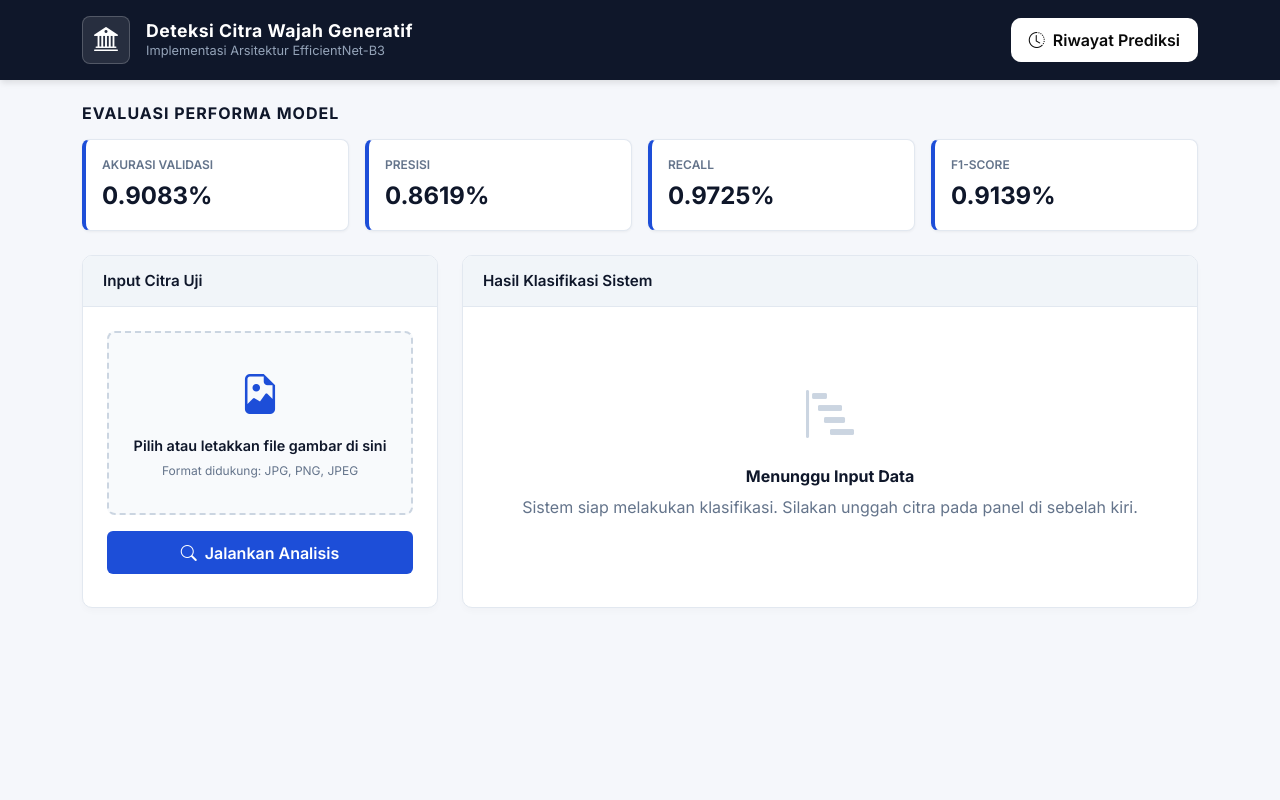
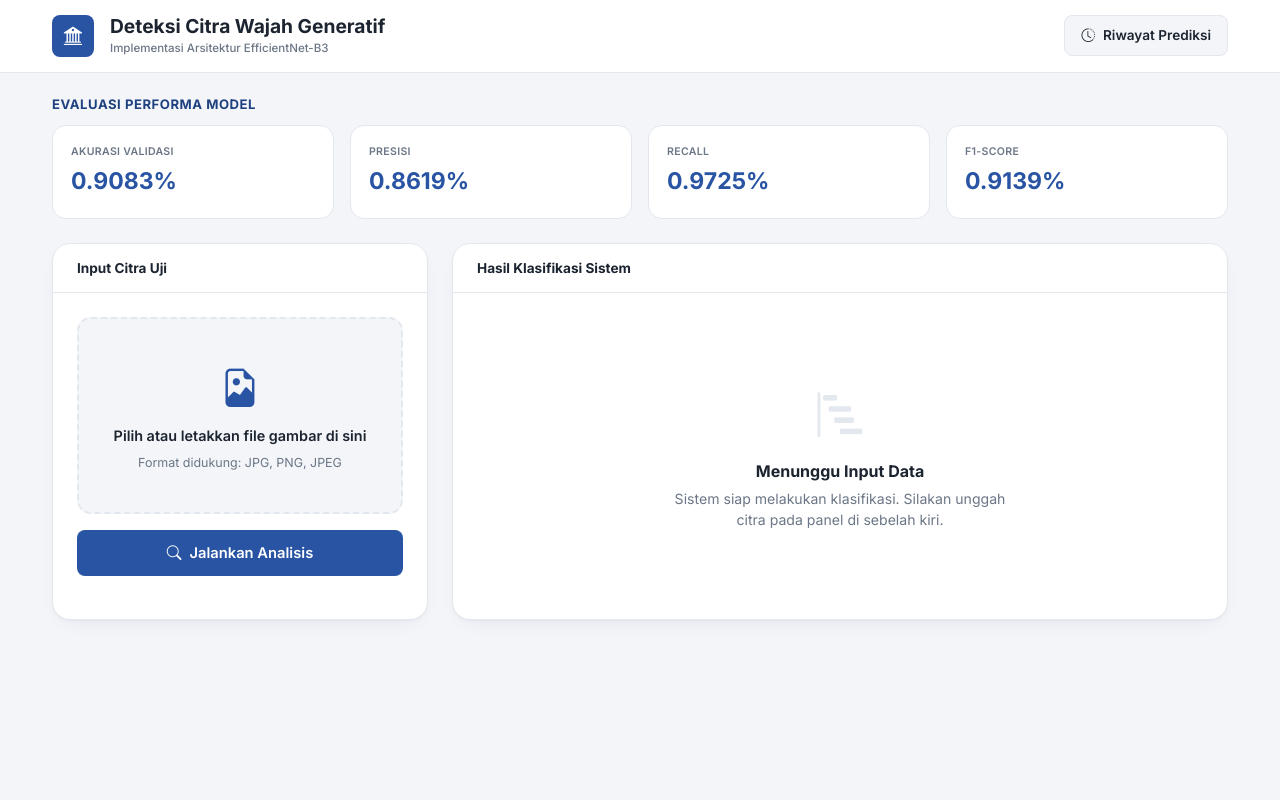
Before and after one commit to AgungDwi2021/ai-face-detector, a Flask app: page / in a window 1280 px wide. Run offline with Flask 3, Linux system fonts and the light colour scheme.

Commit message:
Update style.css

```diff
--- a/static/css/style.css
+++ b/static/css/style.css
@@ -1,329 +1,604 @@
-/* =========================================
-   SKRIPSI UI/UX DESIGN SYSTEM
-   Author: (Nama Anda)
-   Tema: Academic Research Dashboard
-========================================= */
 
 :root {
-    /* Color Palette - Kesan Profesional & Ilmiah */
-    --primary-dark: #0f172a;    /* Navy tua untuk header */
-    --primary-main: #1d4ed8;    /* Biru untuk tombol aktif */
-    --bg-page: #f8fafc;         /* Background halaman agak abu */
-    --card-bg: #ffffff;         /* Background panel murni putih */
-    --text-main: #334155;       /* Teks utama (tidak terlalu hitam solid) */
-    --text-muted: #64748b;      /* Teks keterangan tambahan */
-    --border-color: #e2e8f0;    /* Garis pemisah tipis */
+  --color-bg: #f3f5f9;
+  --color-surface: #ffffff;
+  --color-border: #e3e7ee;
+  --color-primary: #2954a3;
+  --color-primary-dark: #1f4180;
+  --color-text: #1c2430;
+  --color-text-muted: #6b7686;
+  --color-success: #1a9e5c;
+  --color-success-bg: #e7f7ef;
+  --color-danger: #d43b3b;
+  --color-danger-bg: #fdeceb;
+  --color-warning: #b8790c;
+  --color-warning-bg: #fef4e3;
 
-    /* Semantic Colors */
-    --color-real: #10b981;      /* Hijau Aman */
-    --color-fake: #ef4444;      /* Merah Bahaya */
-    --color-warn: #f59e0b;      /* Kuning Peringatan */
+  --radius-sm: 8px;
+  --radius-md: 14px;
+  --radius-lg: 18px;
+
+  --shadow-card: 0 1px 2px rgba(20, 30, 50, 0.04), 0 8px 24px -12px rgba(20, 30, 50, 0.10);
+
+  --max-layout-width: 1200px;
+}
+
+* {
+  box-sizing: border-box;
+}
+
+html,
+body {
+  min-height: 100%;
 }
 
 body {
-    font-family: 'Inter', sans-serif;
-    background-color: var(--bg-page);
-    color: var(--text-main);
+  font-family: "Inter", -apple-system, BlinkMacSystemFont, "Segoe UI", sans-serif;
+  background: var(--color-bg);
+  color: var(--color-text);
+  font-size: 15px;
+  line-height: 1.55;
   -webkit-font-smoothing: antialiased;
 }
 
-/* Membatasi lebar maksimal agar rapi di monitor lebar dosen */
 .max-layout-width {
-    max-width: 1140px;
-    margin: 0 auto;
+  max-width: var(--max-layout-width);
+  margin-left: auto;
+  margin-right: auto;
 }
 
-/* =========================================
-   1. ACADEMIC HEADER
-========================================= */
+/* ==========================================================================
+   Navbar
+   ========================================================================== */
+
 .academic-navbar {
-    background-color: var(--primary-dark);
-    color: white;
-    padding: 1rem 0;
-    box-shadow: 0 4px 6px -1px rgba(0, 0, 0, 0.1);
+  background: var(--color-surface);
+  border-bottom: 1px solid var(--color-border);
+  padding: 14px clamp(16px, 4vw, 32px);
+}
+
+.navbar-brand-group {
+  min-width: 0; /* allow text truncation on narrow screens */
 }
 
 .university-logo-placeholder {
-    width: 48px;
-    height: 48px;
-    background-color: rgba(255,255,255,0.1);
-    border-radius: 8px;
+  width: 42px;
+  height: 42px;
+  border-radius: var(--radius-sm);
+  background: var(--color-primary);
+  color: #fff;
   display: flex;
   align-items: center;
   justify-content: center;
-    font-size: 1.5rem;
-    border: 1px solid rgba(255,255,255,0.2);
+  font-size: 1.15rem;
+}
+
+.navbar-text-group {
+  min-width: 0;
 }
 
 .navbar-title {
-    font-size: 1.1rem;
+  font-size: clamp(0.9rem, 1.3vw + 0.5rem, 1.2rem);
   font-weight: 700;
   margin: 0;
-    letter-spacing: 0.5px;
+  line-height: 1.25;
+  white-space: normal;
+  overflow-wrap: anywhere;
 }
 
 .navbar-subtitle {
-    font-size: 0.8rem;
-    color: #94a3b8;
-    margin: 0;
+  font-size: 0.72rem;
+  color: var(--color-text-muted);
+  margin: 2px 0 0;
+  font-weight: 500;
 }
 
-/* =========================================
-   2. EVALUATION METRICS CARDS
-========================================= */
+.history-btn {
+  display: inline-flex;
+  align-items: center;
+  gap: 8px;
+  padding: 9px 16px;
+  border-radius: var(--radius-sm);
+  background: var(--color-bg);
+  border: 1px solid var(--color-border);
+  color: var(--color-text);
+  font-weight: 600;
+  font-size: 0.85rem;
+  text-decoration: none;
+  white-space: nowrap;
+  transition: background 0.15s ease, border-color 0.15s ease;
+}
+
+.history-btn:hover {
+  background: #eaeef5;
+  border-color: #d5dbe6;
+  color: var(--color-text);
+}
+
+/* ==========================================================================
+   Section headings / metrics
+   ========================================================================== */
+
 .section-title {
-    font-size: 1rem;
   font-weight: 700;
-    color: var(--primary-dark);
-    margin-bottom: 1rem;
+  font-size: 0.82rem;
   text-transform: uppercase;
-    letter-spacing: 1px;
+  letter-spacing: 0.04em;
+  color: #1f4180;
+  margin-bottom: 12px;
 }
 
 .eval-card {
-    background: var(--card-bg);
-    border: 1px solid var(--border-color);
-    border-radius: 8px;
-    padding: 1rem;
+  background: var(--color-surface);
+  border: 1px solid var(--color-border);
+  border-radius: var(--radius-md);
+  padding: clamp(12px, 2vw, 18px);
   display: flex;
   flex-direction: column;
-    border-left: 4px solid var(--primary-main);
-    box-shadow: 0 1px 3px rgba(0,0,0,0.05);
+  gap: 4px;
+  height: 100%;
 }
 
 .eval-label {
-    font-size: 0.75rem;
-    color: var(--text-muted);
+  font-size: 0.66rem;
   font-weight: 600;
+  color: var(--color-text-muted);
   text-transform: uppercase;
+  letter-spacing: 0.03em;
 }
 
 .eval-value {
-    font-size: 1.5rem;
+  font-size: clamp(1.05rem, 1.8vw, 1.45rem);
   font-weight: 700;
-    color: var(--primary-dark);
-    margin-top: 4px;
+  color: var(--color-primary);
 }
 
-/* =========================================
-   3. DASHBOARD PANELS
-========================================= */
+/* ==========================================================================
+   Dashboard panels
+   ========================================================================== */
+
 .dashboard-panel {
-    background: var(--card-bg);
-    border: 1px solid var(--border-color);
-    border-radius: 10px;
+  background: var(--color-surface);
+  border: 1px solid var(--color-border);
+  border-radius: var(--radius-lg);
+  box-shadow: var(--shadow-card);
   overflow: hidden;
-    box-shadow: 0 4px 6px rgba(0,0,0,0.02);
+  display: flex;
+  flex-direction: column;
 }
 
 .panel-heading {
-    background-color: #f1f5f9;
-    padding: 1rem 1.25rem;
   margin: 0;
-    font-size: 0.95rem;
-    font-weight: 600;
-    color: var(--primary-dark);
-    border-bottom: 1px solid var(--border-color);
+  padding: 16px clamp(16px, 3vw, 24px);
+  border-bottom: 1px solid var(--color-border);
+  font-weight: 700;
+  font-size: 0.85rem;
 }
 
 .panel-body {
-    padding: 1.5rem;
+  padding: clamp(16px, 3vw, 24px);
+  flex: 1;
 }
 
-/* =========================================
-   4. UPLOAD AREA (Form)
-========================================= */
+/* ==========================================================================
+   Upload dropzone
+   ========================================================================== */
+
 .upload-dropzone {
-    border: 2px dashed #cbd5e1;
-    border-radius: 8px;
-    padding: 2rem 1rem;
+  position: relative;
+  border: 2px dashed var(--color-border);
+  border-radius: var(--radius-md);
+  padding: clamp(24px, 6vw, 40px) 16px;
   text-align: center;
-    background-color: #f8fafc;
-    position: relative;
-    cursor: pointer;
-    transition: all 0.2s ease;
+  display: flex;
+  flex-direction: column;
+  align-items: center;
+  gap: 6px;
+  background: var(--color-bg);
+  transition: border-color 0.15s ease, background 0.15s ease;
+  min-height: 160px;
+  justify-content: center;
 }
 
 .upload-dropzone:hover {
-    border-color: var(--primary-main);
-    background-color: #eff6ff;
+  border-color: var(--color-primary);
+  background: #eef2fa;
 }
 
 .upload-dropzone input[type="file"] {
   position: absolute;
+  inset: 0;
   width: 100%;
   height: 100%;
-    top: 0;
-    left: 0;
   opacity: 0;
   cursor: pointer;
 }
 
 .dropzone-icon {
-    font-size: 2.5rem;
-    color: var(--primary-main);
-    display: block;
-    margin-bottom: 10px;
+  font-size: clamp(1.8rem, 5vw, 2.4rem);
+  color: var(--color-primary);
 }
 
 .dropzone-text {
-    display: block;
   font-weight: 600;
   font-size: 0.9rem;
-    color: var(--primary-dark);
 }
 
 .dropzone-hint {
-    font-size: 0.75rem;
-    color: var(--text-muted);
+  font-size: 0.78rem;
+  color: var(--color-text-muted);
+}
+
+.preview-container {
+  border-radius: var(--radius-md);
+  overflow: hidden;
+  border: 1px solid var(--color-border);
+}
+
+.preview-container img {
+  width: 100%;
+  height: auto;
+  max-height: 320px;
+  object-fit: contain;
+  display: block;
+  background: var(--color-bg);
 }
 
 .btn-primary-custom {
-    background-color: var(--primary-main);
-    color: white;
+  background: var(--color-primary);
+  color: #fff;
+  border: none;
+  border-radius: var(--radius-sm);
+  padding: 12px 16px;
   font-weight: 600;
-    padding: 0.6rem 1rem;
-    border: none;
-    border-radius: 6px;
-    transition: 0.3s ease;
+  font-size: 0.92rem;
+  transition: background 0.15s ease, transform 0.1s ease;
 }
 
-.btn-primary-custom:hover {
-    background-color: #1e3a8a;
-    color: white;
+.btn-primary-custom:hover,
+.btn-primary-custom:focus {
+  background: var(--color-primary-dark);
+  color: #fff;
 }
 
-/* =========================================
-   5. RESULT AREA
-========================================= */
+.btn-primary-custom:active {
+  transform: scale(0.99);
+}
+
+.btn-primary-custom.disabled {
+  opacity: 0.75;
+  pointer-events: none;
+}
+
+/* ==========================================================================
+   Result panel
+   ========================================================================== */
+
 .result-image-box {
-    background: #f1f5f9;
-    padding: 10px;
-    border-radius: 8px;
-    border: 1px solid var(--border-color);
+  border-radius: var(--radius-md);
+  overflow: hidden;
+  border: 1px solid var(--color-border);
+  background: var(--color-bg);
 }
 
 .result-image-box img {
   width: 100%;
   height: auto;
-    max-height: 300px;
-    object-fit: cover;
-    border-radius: 4px;
+  max-height: 340px;
+  object-fit: contain;
+  display: block;
 }
 
 .detail-label {
-    font-size: 0.8rem;
-    color: var(--text-muted);
+  display: block;
+  font-size: 0.75rem;
   font-weight: 600;
   text-transform: uppercase;
-    display: block;
+  letter-spacing: 0.03em;
+  color: var(--color-text-muted);
   margin-bottom: 8px;
 }
 
-/* Badges Status - Menggantikan tombol default agar lebih tebal & solid */
 .status-badge {
   display: inline-flex;
   align-items: center;
   gap: 8px;
-    padding: 8px 16px;
-    border-radius: 50px;
+  padding: 8px 14px;
+  border-radius: 999px;
   font-weight: 700;
-    font-size: 0.95rem;
-    letter-spacing: 0.3px;
+  font-size: 0.9rem;
 }
 
-.badge-safe { background-color: #d1fae5; color: #065f46; border: 1px solid #10b981; }
-.badge-danger { background-color: #fee2e2; color: #991b1b; border: 1px solid #ef4444; }
-.badge-warning { background-color: #fef3c7; color: #92400e; border: 1px solid #f59e0b; }
+.badge-safe {
+  background: var(--color-success-bg);
+  color: var(--color-success);
+}
+
+.badge-danger {
+  background: var(--color-danger-bg);
+  color: var(--color-danger);
+}
+
+.badge-warning {
+  background: var(--color-warning-bg);
+  color: var(--color-warning);
+}
 
 .confidence-text {
-    font-size: 1.25rem;
-    font-weight: 800;
-    color: var(--primary-dark);
+  font-weight: 700;
+  font-size: 0.9rem;
 }
 
 .custom-progress {
-    height: 12px;
-    border-radius: 10px;
-    background-color: #e2e8f0;
+  height: 10px;
+  border-radius: 999px;
+  background: var(--color-bg);
+  overflow: hidden;
 }
 
 .analysis-conclusion {
-    background-color: #f8fafc;
-    border-left: 3px solid var(--primary-main);
-    padding: 12px 16px;
-    border-radius: 4px 8px 8px 4px;
-    font-size: 0.85rem;
+  font-size: 0.9rem;
   line-height: 1.6;
-    color: var(--text-main);
+  background: var(--color-bg);
+  border-radius: var(--radius-md);
+  padding: 14px 16px;
 }
 
-/* Empty State Dashboard */
 .empty-state {
   text-align: center;
-    padding: 3rem 1rem;
-    color: var(--text-muted);
-}
-.empty-state i {
-    font-size: 3rem;
-    color: #cbd5e1;
-    margin-bottom: 1rem;
-    display: block;
-}
-.empty-state h6 { font-weight: 700; color: var(--primary-dark); }
-
-.history-btn{
-    display: inline-flex;
-    align-items: center;
-    gap: 8px;
-    padding: 10px 18px;
-    background: #ffffff;
-    color: #090909;
-    text-decoration: none;
-    border-radius: 10px;
-    font-weight: 600;
-    transition: .3s;
-    border: none;
+  padding: clamp(32px, 8vw, 64px) 16px;
+  color: var(--color-text-muted);
 }
 
-.history-btn:hover{
-    background: #e9f2ff;
-    color: #084298;
-    transform: translateY(-2px);
+.empty-state i {
+  font-size: clamp(2rem, 6vw, 2.8rem);
+  color: var(--color-border);
+  margin-bottom: 12px;
+  display: inline-block;
 }
 
-/* history */
-body{
-    background:#f5f7fb;
+.empty-state h6 {
+  font-weight: 700;
+  color: var(--color-text);
+  margin-bottom: 6px;
 }
 
-.card{
-    border:none;
-    border-radius:15px;
-    box-shadow:0 5px 15px rgba(0,0,0,.08);
+.empty-state p {
+  font-size: 0.88rem;
+  max-width: 360px;
+  margin: 0 auto;
 }
 
-.table{
-    margin-bottom:0;
-    border:1px solid #dee2e6;
+/* ==========================================================================
+   History page — table
+   ========================================================================== */
+
+.history-count {
+  font-size: 0.75rem;
+  font-weight: 600;
+  color: var(--color-text-muted);
+  background: var(--color-bg);
+  border: 1px solid var(--color-border);
+  border-radius: 999px;
+  padding: 4px 12px;
 }
 
-.table thead th{
-    background:#0d6efd;
-    color:#fff;
-    text-align:center;
-    vertical-align:middle;
-    border:1px solid #dee2e6;
-    padding:14px;
+.history-table {
+  font-size: 0.88rem;
+  margin: 0;
 }
 
-.table tbody td{
-    text-align:center;
-    vertical-align:middle;
-    border:1px solid #dee2e6;
-    padding:12px;
+.history-table thead th {
+  background: var(--color-bg);
+  color: var(--color-text-muted);
+  font-size: 0.72rem;
+  font-weight: 700;
+  text-transform: uppercase;
+  letter-spacing: 0.04em;
+  border-bottom: 1px solid var(--color-border);
+  padding: 12px clamp(12px, 2vw, 20px);
+  white-space: nowrap;
 }
 
-.table tbody tr:hover{
-    background:#f8fbff;
+.history-table tbody td {
+  padding: 14px clamp(12px, 2vw, 20px);
+  border-bottom: 1px solid var(--color-border);
+  border-top: none;
+  vertical-align: middle;
 }
+
+.history-table tbody tr:last-child td {
+  border-bottom: none;
+}
+
+.history-table tbody tr:hover {
+  background: var(--color-bg);
+}
+
+.filename-text {
+  font-weight: 500;
+  word-break: break-word;
+}
+
+.date-text {
+  color: var(--color-text-muted);
+  white-space: nowrap;
+}
+
+.history-table .status-badge {
+  font-size: 0.78rem;
+  padding: 6px 12px;
+}
+
+/* ==========================================================================
+   Responsive breakpoints
+   ========================================================================== */
+
+/* Tablets and small laptops */
+@media (max-width: 991.98px) {
+  .dashboard-panel {
+    margin-bottom: 0;
+  }
+}
+
+/* Phones (landscape and up) */
+@media (max-width: 767.98px) {
+  body {
+    font-size: 14.5px;
+  }
+
+  .academic-navbar {
+    padding: 12px 16px;
+  }
+
+  .navbar-brand-group {
+    flex: 1 1 auto;
+    min-width: 0;
+  }
+
+  .history-btn {
+    padding: 8px 10px;
+    flex-shrink: 0;
+  }
+
+  .history-btn-label {
+    display: none;
+  }
+
+  main.container-fluid {
+    padding-left: 16px;
+    padding-right: 16px;
+    padding-top: 20px;
+    padding-bottom: 20px;
+  }
+
+  .panel-heading {
+    padding: 14px 16px;
+    font-size: 0.8rem;
+  }
+
+  .panel-body {
+    padding: 16px;
+  }
+
+  .result-image-box img,
+  .preview-container img {
+    max-height: 240px;
+  }
+
+  /* Turn the history table into stacked cards instead of a
+     horizontally-scrolling table on phones */
+  .history-table thead {
+    display: none;
+  }
+
+  .history-table,
+  .history-table tbody,
+  .history-table tr,
+  .history-table td {
+    display: block;
+    width: 100% !important;
+  }
+
+  .history-table tbody tr {
+    border: 1px solid var(--color-border);
+    border-radius: var(--radius-md);
+    padding: 4px 14px;
+    margin: 12px;
+  }
+
+  .history-table tbody tr:hover {
+    background: var(--color-surface);
+  }
+
+  .history-table tbody td {
+    display: flex;
+    align-items: center;
+    justify-content: space-between;
+    gap: 12px;
+    padding: 10px 0;
+    border-bottom: 1px dashed var(--color-border);
+    text-align: right;
+  }
+
+  .history-table tbody td:last-child {
+    border-bottom: none;
+  }
+
+  .history-table tbody td::before {
+    content: attr(data-label);
+    font-size: 0.72rem;
+    font-weight: 700;
+    text-transform: uppercase;
+    letter-spacing: 0.03em;
+    color: var(--color-text-muted);
+    text-align: left;
+  }
+
+  .filename-text {
+    text-align: right;
+  }
+}
+
+/* Small phones */
+@media (max-width: 479.98px) {
+  .university-logo-placeholder {
+    width: 36px;
+    height: 36px;
+    font-size: 1rem;
+  }
+
+  .navbar-title {
+    font-size: 0.85rem;
+  }
+
+  .navbar-subtitle {
+    font-size: 0.66rem;
+  }
+
+  .history-btn {
+    padding: 8px 10px;
+  }
+
+  .eval-card {
+    padding: 10px 12px;
+  }
+
+  .eval-value {
+    font-size: 1rem;
+  }
+
+  .upload-dropzone {
+    padding: 20px 12px;
+    min-height: 140px;
+  }
+
+  .status-badge {
+    font-size: 0.82rem;
+    padding: 7px 12px;
+  }
+
+  .analysis-conclusion {
+    font-size: 0.85rem;
+    padding: 12px 14px;
+  }
+}
+
+/* On very narrow phones, keep the history button as a compact icon-only
+   circle so it never competes for space with the title */
+@media (max-width: 359.98px) {
+  .history-btn {
+    padding: 8px;
+    width: 36px;
+    height: 36px;
+    justify-content: center;
+    border-radius: 50%;
+  }
+}
+
+/* Respect users who prefer reduced motion */
+@media (prefers-reduced-motion: reduce) {
+  * {
+    transition: none !important;
+  }
+}
```
Lines whose indentation alone changed are shown as unchanged.
